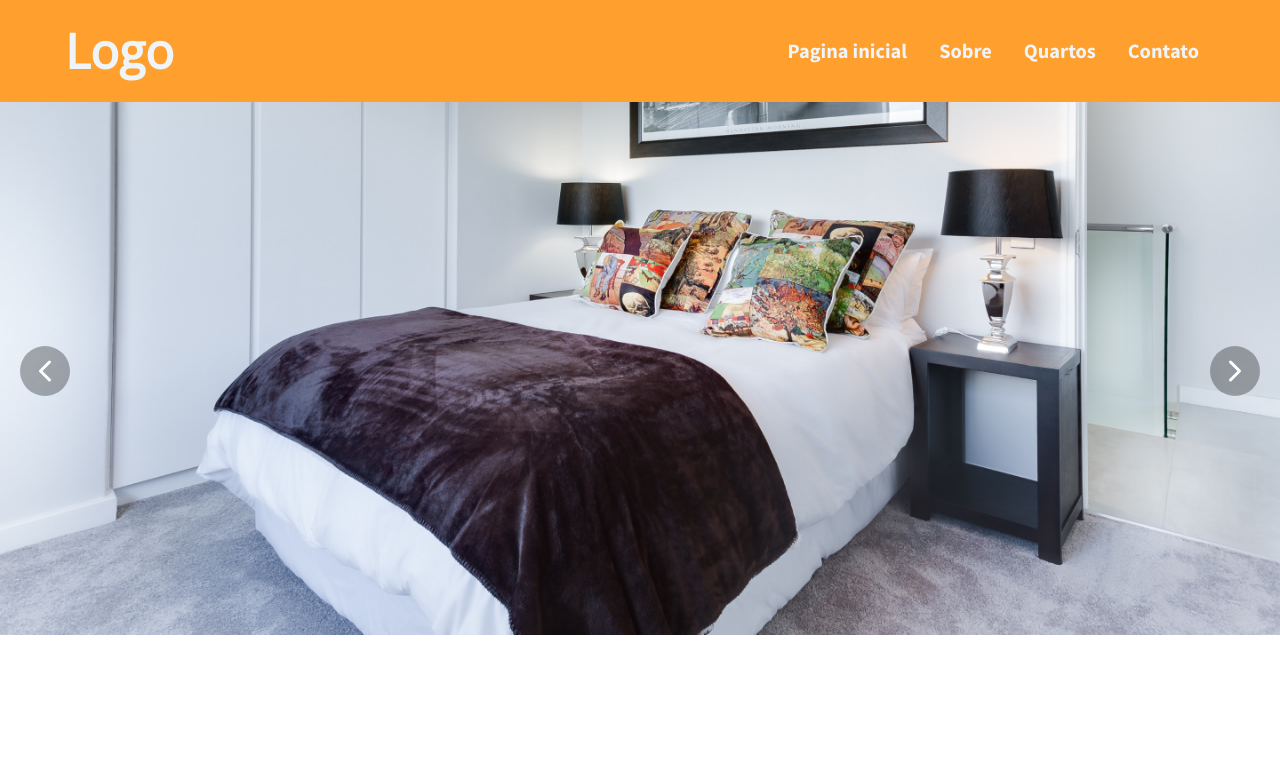
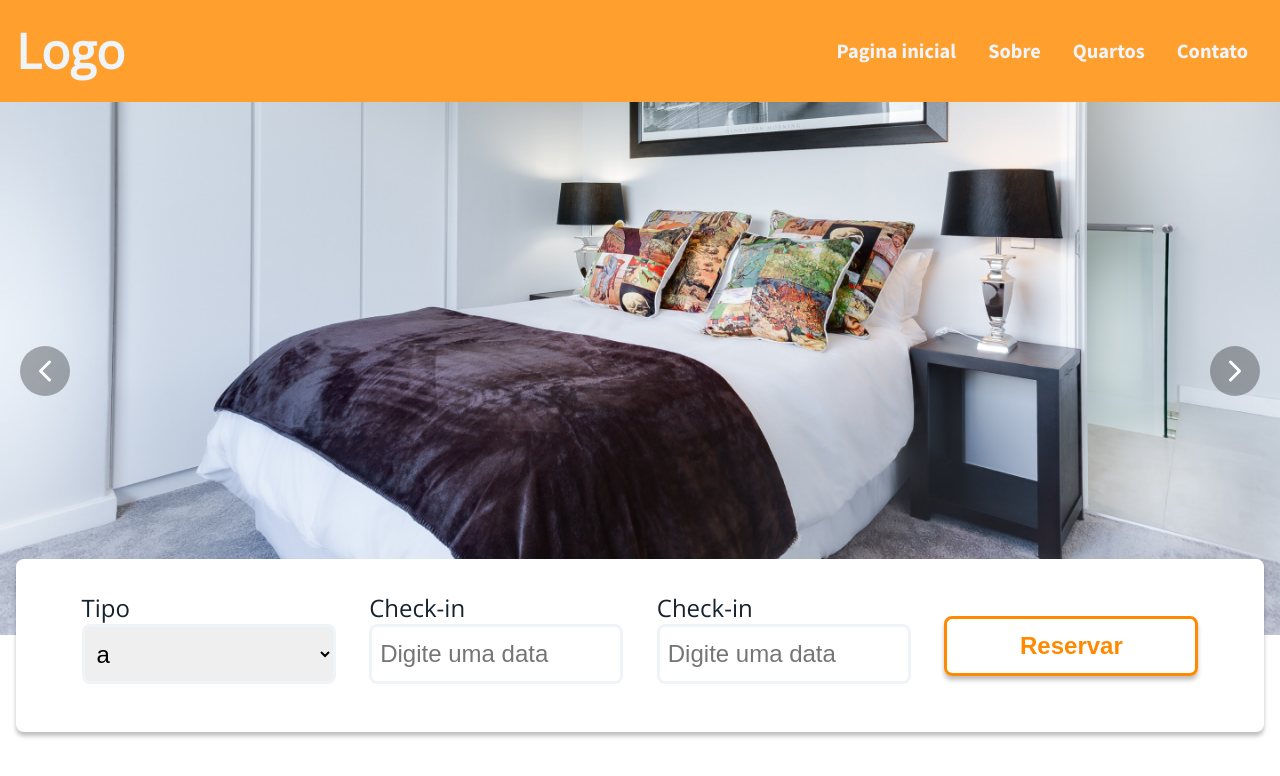
Before and after one commit to iago-monteirog/DEP-Checkpoint-S02E01-Pousada, a React (Create React App) app: page / in a window 1280 px wide. Shown: the top 776 px of the page. Built offline with nearby package versions, Linux system fonts and the light colour scheme.

Commit message:
add BoxReserva component, form components

```diff
--- /dev/null
+++ b/src/components/BoxReserva/BoxReserva.scss
@@ -0,0 +1,34 @@
+.BoxReserva {
+  padding-top: $nudge-2;
+  position: relative;
+
+  @include for-desktop-up {
+    margin-top: -80px;
+    padding-top: 0;
+
+    select,
+    input,
+    .Input,
+    .Select,
+    button {
+      width: 254px;
+    }
+  }
+
+  .BoxReserva__inside {
+    background: #ffffff;
+    box-shadow: 0px 4px 4px rgba(0, 0, 0, 0.25);
+    border-radius: $nudge;
+    display: flex;
+    flex-direction: column;
+    align-items: center;
+    padding: $nudge-2;
+
+    @include for-desktop-up {
+      flex-direction: row;
+      align-items: center;
+      justify-content: space-evenly;
+      padding: $nudge-4;
+    }
+  }
+}
--- /dev/null
+++ b/src/components/BoxReserva/index.js
@@ -0,0 +1,45 @@
+import React from "react";
+import Input from "../Form/Input";
+import Select from "../Form/Select";
+import Button from "../Button";
+
+export default function BoxReserva() {
+  return (
+    <div className="BoxReserva">
+      <div className="container">
+        <div className="BoxReserva__inside">
+          <Select
+            name="tipo"
+            onChange={() => {
+              console.log("changed");
+            }}
+            placeholder="Selecione o tipo"
+            label="Tipo"
+            options={[
+              { text: "a", value: "a" },
+              { text: "a", value: "a" },
+            ]}
+          />
+          <Input
+            name="checkin"
+            onChange={() => {
+              console.log("changed");
+            }}
+            label="Check-in"
+            placeholder="Digite uma data"
+            feedback=""
+          />
+          <Input
+            name="checkout"
+            onChange={() => {
+              console.log("changed");
+            }}
+            label="Check-in"
+            placeholder="Digite uma data"
+          />
+          <Button text="Reservar" theme="orange-outlined" />
+        </div>
+      </div>
+    </div>
+  );
+}
--- /dev/null
+++ b/src/components/Button/Button.scss
@@ -0,0 +1,37 @@
+.Button {
+  width: 254px;
+  height: 60px;
+  border: 3px solid;
+  box-sizing: border-box;
+  box-shadow: 0px 4px 4px rgba(0, 0, 0, 0.25);
+  border-radius: $nudge;
+  font-weight: bold;
+  color: $white;
+  display: flex;
+  align-items: center;
+  justify-content: center;
+  font-size: 24px;
+  line-height: 33px;
+
+  &--fullwidth {
+    width: 100%;
+  }
+
+  &--orange-outlined {
+    border-color: #ff8a01;
+    color: #ff8a01;
+    background: transparent;
+  }
+
+  &--orange {
+    background-color: #ff8a01;
+  }
+
+  &--blue {
+    background: #269bff;
+  }
+
+  &--green {
+    background: #01ff0b;
+  }
+}
--- /dev/null
+++ b/src/components/Button/index.js
@@ -0,0 +1,16 @@
+import React from "react";
+import classNames from "classnames";
+
+export default function Button({ isFullWidth, theme, text, onClick }) {
+  return (
+    <button
+      onClick={onClick}
+      className={classNames("Button", {
+        [`Button--${theme}`]: theme,
+        ["Button--fullwidth"]: isFullWidth,
+      })}
+    >
+      {text}
+    </button>
+  );
+}
--- /dev/null
+++ b/src/components/Form/Input/Input.scss
@@ -0,0 +1,50 @@
+.Input:not(:last-child) {
+  margin-bottom: $nudge-2;
+}
+
+.Input {
+  width: 100%;
+  position: relative;
+
+  &--error {
+    input {
+      border-color: $orange;
+    }
+
+    p {
+      color: $orange;
+    }
+  }
+
+  label {
+    width: 100%;
+    display: block;
+    color: $dark;
+    text-align: left;
+    font-family: Open Sans;
+    font-style: normal;
+    font-weight: normal;
+    font-size: 24px;
+    line-height: 33px;
+  }
+
+  input {
+    outline: none;
+    width: 100%;
+    border: none;
+    padding: 10px;
+    font-size: 16px;
+    padding: $nudge;
+    border: 3px solid #eff4f9;
+    box-sizing: border-box;
+    border-radius: $nudge;
+    height: 60px;
+    font-size: 24px;
+    line-height: 33px;
+  }
+
+  p {
+    font-size: 16px;
+    text-align: left;
+  }
+}
--- /dev/null
+++ b/src/components/Form/Input/index.js
@@ -0,0 +1,27 @@
+import React from "react";
+
+const Input = ({
+  onChange,
+  placeholder,
+  label,
+  feedback,
+  type,
+  name,
+  value,
+}) => {
+  return (
+    <div className={`Input`}>
+      <label htmlFor={name}>{label}</label>
+      <input
+        name={name}
+        placeholder={placeholder}
+        type={type}
+        onChange={onChange}
+        value={value}
+      />
+      <p>{feedback}</p>
+    </div>
+  );
+};
+
+export default Input;
--- /dev/null
+++ b/src/components/Form/Select/Select.scss
@@ -0,0 +1,50 @@
+.Select:not(:last-child) {
+  margin-bottom: $nudge-2;
+}
+
+.Select {
+  width: 100%;
+  position: relative;
+
+  &--error {
+    select {
+      border-color: $orange;
+    }
+
+    p {
+      color: $orange;
+    }
+  }
+
+  label {
+    width: 100%;
+    display: block;
+    color: $dark;
+    text-align: left;
+    font-family: Open Sans;
+    font-style: normal;
+    font-weight: normal;
+    font-size: 24px;
+    line-height: 33px;
+  }
+
+  select {
+    outline: none;
+    width: 100%;
+    border: none;
+    padding: 10px;
+    font-size: 16px;
+    padding: $nudge;
+    border: 3px solid #eff4f9;
+    box-sizing: border-box;
+    border-radius: $nudge;
+    height: 60px;
+    font-size: 24px;
+    line-height: 33px;
+  }
+
+  p {
+    font-size: 16px;
+    text-align: left;
+  }
+}
--- /dev/null
+++ b/src/components/Form/Select/index.js
@@ -0,0 +1,14 @@
+import React from "react";
+
+export default function Select({ label, placeholder, onChange, options = [] }) {
+  return (
+    <div className="Select">
+      <label>{label}</label>
+      <select placeholder={placeholder} onChange={onChange}>
+        {options.map((option) => (
+          <option value={option.value}>{option.text}</option>
+        ))}
+      </select>
+    </div>
+  );
+}
--- a/src/pages/Home/index.js
+++ b/src/pages/Home/index.js
@@ -2,12 +2,14 @@ import React from "react";
 import "./Home.scss";
 import Navbar from "../../components/Navbar";
 import HomeBanner from "../../components/HomeBanner";
+import BoxReserva from "../../components/BoxReserva";
 
 export default function Home() {
   return (
     <>
       <Navbar />
       <HomeBanner />
+      <BoxReserva/>
     </>
   );
 }
--- a/src/sass/components/_all.scss
+++ b/src/sass/components/_all.scss
@@ -1,2 +1,6 @@
 @import '../../components/Navbar/Navbar.scss';
 @import '../../components/HomeBanner/HomeBanner.scss';
+@import '../../components/Form/Input/Input.scss';
+@import '../../components/Button/Button.scss';
+@import '../../components/BoxReserva/BoxReserva.scss';
+@import '../../components/Form/Select/Select.scss';
--- a/src/sass/layout/_container.scss
+++ b/src/sass/layout/_container.scss
@@ -1,17 +1,17 @@
 .container {
   padding: 0 $nudge-2;
   margin: 0 auto;
+  width: 100%;
 }
 
 @include for-tablet-portrait-up {
   .container {
-    width: 36rem;
+    max-width: 36rem;
   }
 }
 
 @include for-desktop-up {
   .container {
-    width: 71.875rem;
-    padding: 0;
+    max-width: 80rem;
   }
 }
--- a/src/sass/variables/_dimensions.scss
+++ b/src/sass/variables/_dimensions.scss
@@ -1,4 +1,5 @@
 $base-nudge: 0.5rem;
+$nudge: $base-nudge;
 $half-nudge: $base-nudge / 2;
 $nudge-2: $base-nudge * 2;
 $nudge-3: $base-nudge * 3;
```
